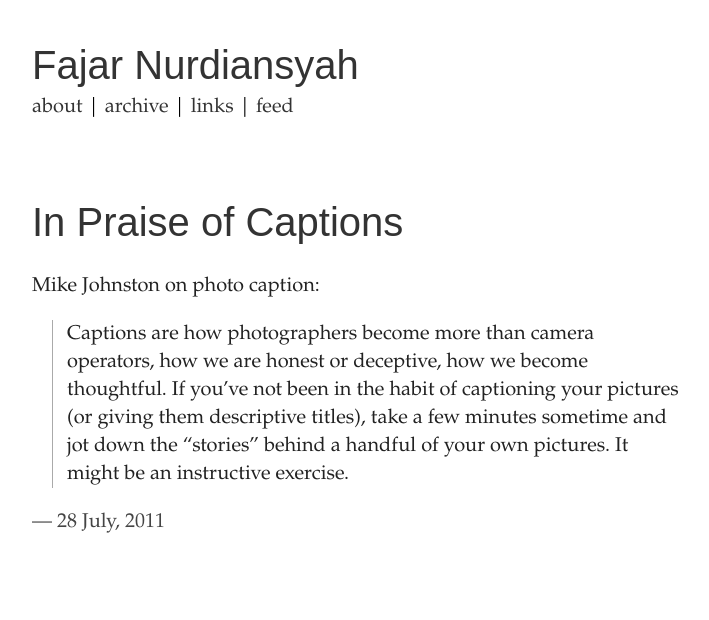
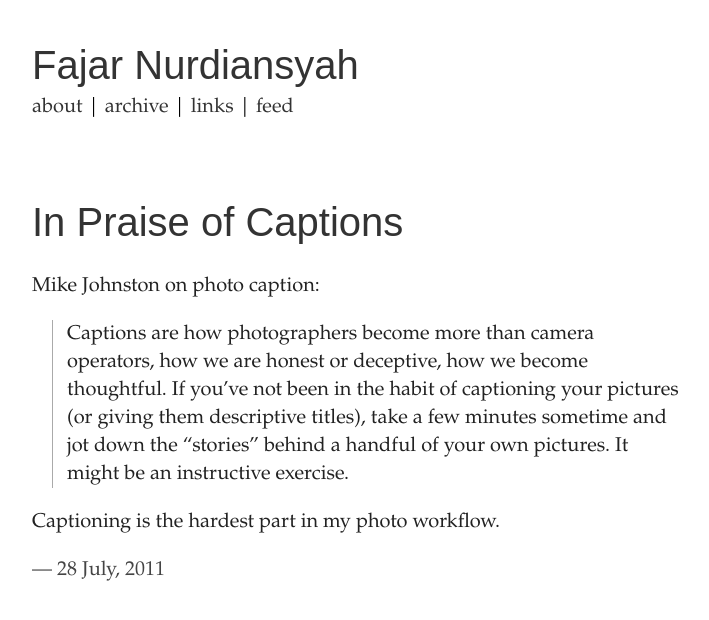
Before and after one commit to fajarnurdiansyah/fajarnurdiansyah.github.com, a Jekyll site: the page built from links/_posts/2011-07-28-in-praise-of-captions.md, in a window 1280 px wide. Shown: the top 620 px of the page, without its empty margins (282-991 px from the left). Built offline with Jekyll 4.4.1, drawn with Linux system fonts in a browser that asks for light colours; some web fonts are replaced; Markdown is read by kramdown in place of the engine named in the settings.

Commit message:
more words

```diff
--- a/links/_posts/2011-07-28-in-praise-of-captions.md
+++ b/links/_posts/2011-07-28-in-praise-of-captions.md
@@ -7,3 +7,5 @@ date: 2011-07-28 17:45:45
 ---
 Mike Johnston on photo caption:
 > Captions are how photographers become more than camera operators, how we are honest or deceptive, how we become thoughtful. If you've not been in the habit of captioning your pictures (or giving them descriptive titles), take a few minutes sometime and jot down the "stories" behind a handful of your own pictures. It might be an instructive exercise.
+
+Captioning is the hardest part in my photo workflow.
```
